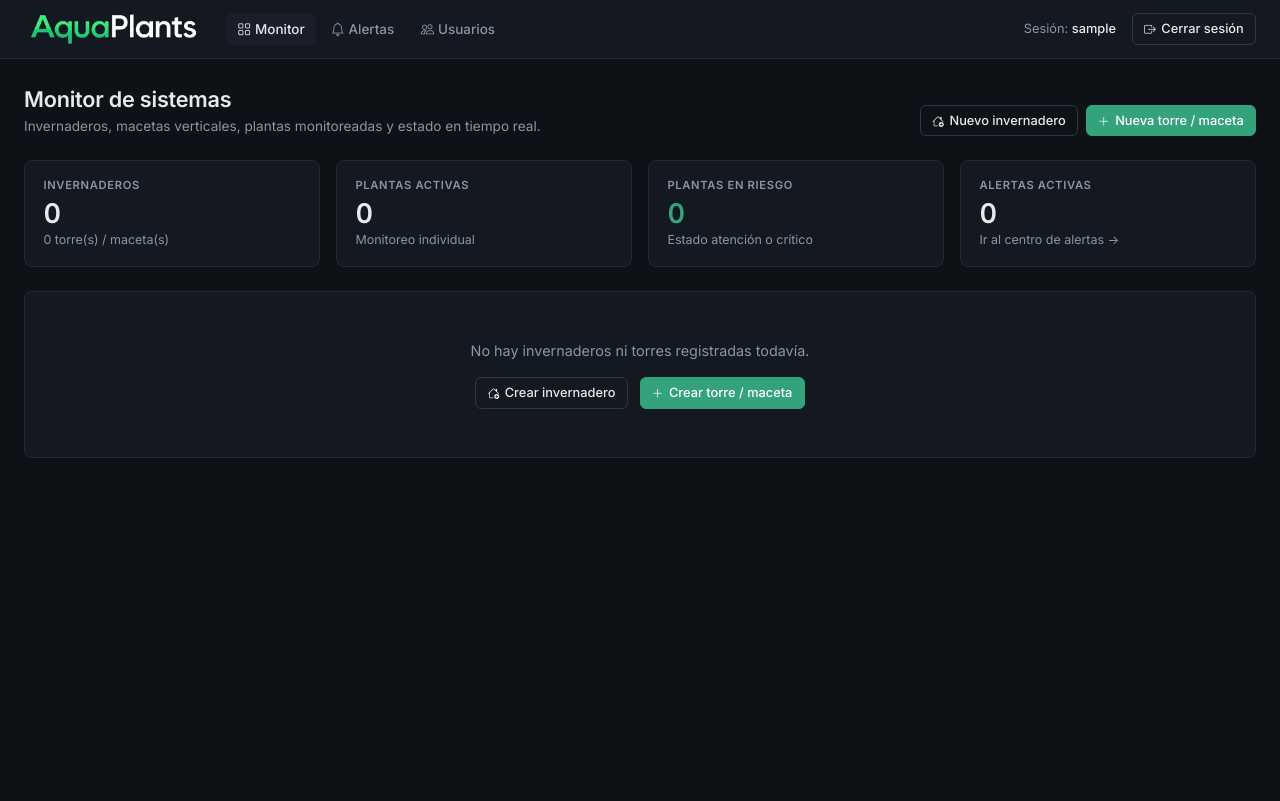
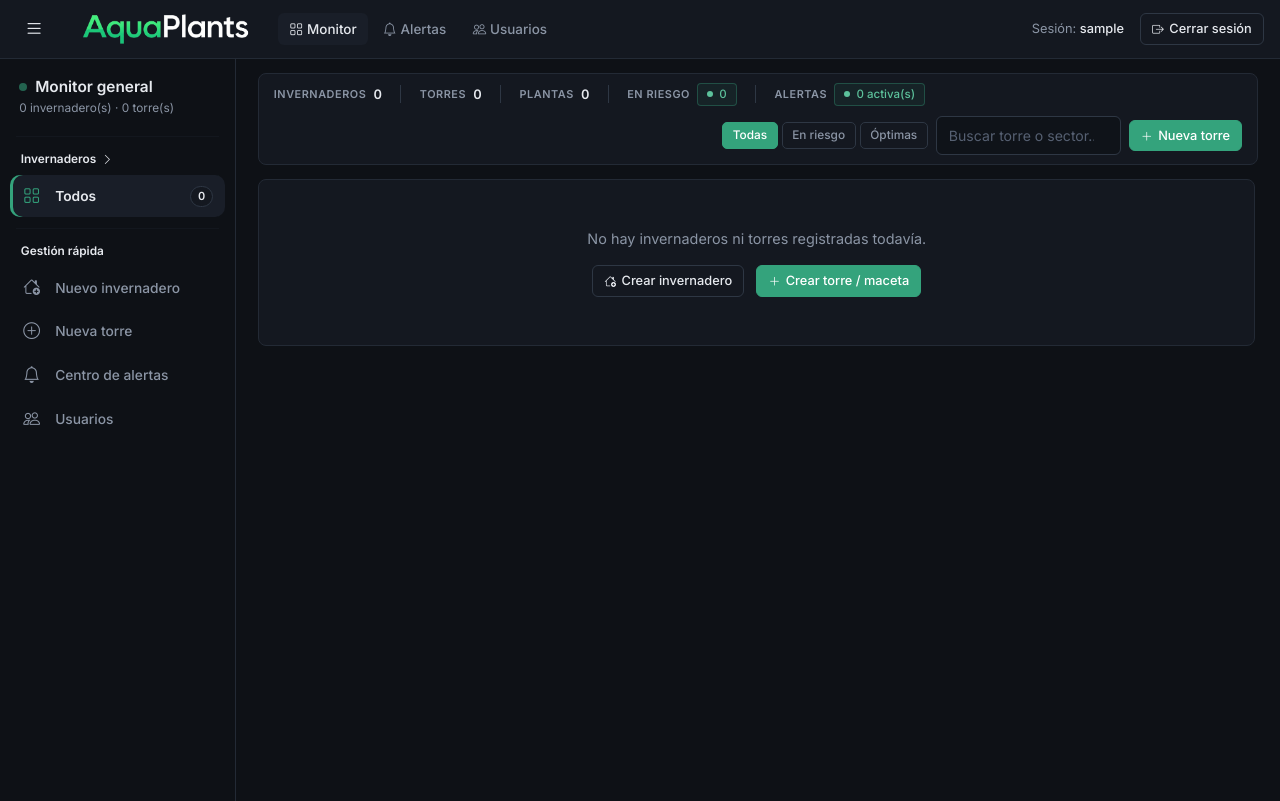
Before and after one commit to FabianIVF/AquaPlants, a Django app: page /dashboard/ in a window 1280 px wide. Before the commit the page ends 458 px from the top, so only its background shows below. Run offline with Django 4.2, Linux system fonts and the light colour scheme; the visitor is signed in with stand-in values (Sample User, id 1); data that the repository does not hold is empty.

Commit message:
Renueva Monitor de Sistemas con barra lateral estilo YouTube y tarjetas cockpit

```diff
--- /dev/null
+++ b/dashboard/templates/dashboard/_monitor_sidebar.html
@@ -0,0 +1,81 @@
+<aside class="yt-sidebar" id="yt-sidebar" aria-label="Menú lateral del monitor">
+    <!-- Identidad del monitor -->
+    <div class="yt-tower-box">
+        <div class="yt-tower-title" title="Monitor de sistemas">
+            <span class="live-dot flex-shrink-0" style="margin-right:0;"></span>
+            <span class="yt-text fw-semibold">Monitor general</span>
+        </div>
+        <div class="yt-tower-meta yt-text">
+            {{ total_invernaderos }} invernadero(s) &middot; {{ total_instalaciones }} torre(s)
+        </div>
+    </div>
+
+    <hr class="yt-divider">
+
+    <!-- Sección de filtros por invernadero estilo YouTube -->
+    <div class="yt-section">
+        <div class="yt-section-lbl yt-text">
+            <span>Invernaderos</span>
+            <i class="bi bi-chevron-right" style="font-size:0.7rem;"></i>
+        </div>
+
+        <a href="{% url 'inicio_dashboard' %}" class="yt-item {% if not filtro_inv %}active{% endif %}" title="Todos los sistemas">
+            <i class="bi bi-grid"></i>
+            <span class="yt-text flex-grow-1">Todos</span>
+            <span class="yt-count yt-text">{{ total_instalaciones }}</span>
+        </a>
+
+        {% for inv in invernaderos_filtro %}
+        <a href="{% url 'inicio_dashboard' %}?invernadero={{ inv.pk }}" class="yt-item {% if filtro_inv == inv.pk|stringformat:'s' %}active{% endif %}" title="{{ inv.nombre }}">
+            <i class="bi bi-buildings"></i>
+            <span class="yt-text flex-grow-1 text-truncate">{{ inv.nombre }}</span>
+        </a>
+        {% endfor %}
+
+        {% if tiene_sin_asignar %}
+        <a href="{% url 'inicio_dashboard' %}?invernadero=sin_asignar" class="yt-item {% if filtro_inv == 'sin_asignar' %}active{% endif %}" title="Torres independientes">
+            <i class="bi bi-diagram-2"></i>
+            <span class="yt-text">Independientes</span>
+        </a>
+        {% endif %}
+    </div>
+
+    <hr class="yt-divider">
+
+    <!-- Sección de gestión y accesos rápidos -->
+    <div class="yt-section">
+        <div class="yt-section-lbl yt-text">
+            <span>Gestión rápida</span>
+        </div>
+
+        {% if perms.telemetria.add_invernadero %}
+        <a href="{% url 'crear_invernadero' %}" class="yt-item" title="Nuevo invernadero">
+            <i class="bi bi-house-add"></i>
+            <span class="yt-text">Nuevo invernadero</span>
+        </a>
+        {% endif %}
+
+        {% if perms.telemetria.add_instalacion %}
+        <a href="{% url 'crear_instalacion' %}" class="yt-item" title="Nueva torre / maceta">
+            <i class="bi bi-plus-circle"></i>
+            <span class="yt-text">Nueva torre</span>
+        </a>
+        {% endif %}
+
+        <a href="{% url 'lista_alertas' %}" class="yt-item" title="Centro de alertas">
+            <i class="bi bi-bell"></i>
+            <span class="yt-text flex-grow-1">Centro de alertas</span>
+            {% if num_alertas > 0 %}
+            <span class="yt-count yt-text" style="border-color:rgba(212,87,79,.45);color:#e0807a;">{{ num_alertas }}</span>
+            {% endif %}
+        </a>
+
+        {% if request.user.is_superuser or perms.auth.view_user %}
+        <a href="{% url 'lista_usuarios' %}" class="yt-item" title="Usuarios y accesos">
+            <i class="bi bi-people"></i>
+            <span class="yt-text">Usuarios</span>
+        </a>
+        {% endif %}
+    </div>
+</aside>
+<div class="yt-backdrop" id="yt-backdrop"></div>
--- a/dashboard/templates/dashboard/base.html
+++ b/dashboard/templates/dashboard/base.html
@@ -381,10 +381,10 @@
 <body>
 {% block navbar %}
     <header class="app-nav">
-        <div class="{% if instalacion %}px-3{% else %}wrap{% endif %} app-nav-inner">
+        <div class="{% if instalacion or request.resolver_match.url_name == 'inicio_dashboard' %}px-3{% else %}wrap{% endif %} app-nav-inner">
             <div class="app-nav-left">
-                {% if instalacion %}
-                <button type="button" class="yt-toggle-btn" id="yt-toggle-btn" aria-label="Alternar menú de torre" title="Mostrar u ocultar menú">
+                {% if instalacion or request.resolver_match.url_name == 'inicio_dashboard' %}
+                <button type="button" class="yt-toggle-btn" id="yt-toggle-btn" aria-label="Alternar menú lateral" title="Mostrar u ocultar menú">
                     <i class="bi bi-list"></i>
                 </button>
                 {% endif %}
@@ -417,11 +417,13 @@
 {% endblock %}
 
 {% block main %}
-    <div {% if instalacion %}class="yt-shell" id="yt-shell"{% endif %}>
+    <div {% if instalacion or request.resolver_match.url_name == 'inicio_dashboard' %}class="yt-shell" id="yt-shell"{% endif %}>
         {% if instalacion %}
             {% include "dashboard/_instalacion_nav.html" %}
+        {% elif request.resolver_match.url_name == 'inicio_dashboard' %}
+            {% include "dashboard/_monitor_sidebar.html" %}
         {% endif %}
-        <main class="{% if instalacion %}yt-main{% else %}wrap app-main{% endif %} {% block main_class %}{% endblock %}">
+        <main class="{% if instalacion or request.resolver_match.url_name == 'inicio_dashboard' %}yt-main{% else %}wrap app-main{% endif %} {% block main_class %}{% endblock %}">
             {% if messages %}
                 {% for message in messages %}
                 <div class="ap-alert ap-alert-{{ message.tags|default:'success' }}" role="alert">
@@ -436,7 +438,7 @@
 {% endblock %}
 
     <script src="https://cdn.jsdelivr.net/npm/bootstrap@5.3.0/dist/js/bootstrap.bundle.min.js"></script>
-    {% if instalacion %}
+    {% if instalacion or request.resolver_match.url_name == 'inicio_dashboard' %}
     <script>
         (function () {
             const shell = document.getElementById('yt-shell');
--- a/dashboard/templates/dashboard/inicio.html
+++ b/dashboard/templates/dashboard/inicio.html
@@ -2,144 +2,114 @@
 
 {% block title %}Monitor de Sistemas — AquaPlants{% endblock %}
 
+{% block main_class %}cockpit-main{% endblock %}
+
 {% block content %}
-    <div class="page-head">
-        <div>
-            <h1>Monitor de sistemas</h1>
-            <p>Invernaderos, macetas verticales, plantas monitoreadas y estado en tiempo real.</p>
+    <!-- Barra Cockpit superior con KPIs ejecutivos y filtros -->
+    <div class="cockpit-bar">
+        <div class="cockpit-kpis">
+            <div class="cockpit-kpi">
+                <span class="cockpit-kpi-lbl">Invernaderos</span>
+                <strong class="num">{{ total_invernaderos }}</strong>
+            </div>
+            <span class="cockpit-sep"></span>
+            <div class="cockpit-kpi">
+                <span class="cockpit-kpi-lbl">Torres</span>
+                <strong class="num">{{ total_instalaciones }}</strong>
+            </div>
+            <span class="cockpit-sep"></span>
+            <div class="cockpit-kpi">
+                <span class="cockpit-kpi-lbl">Plantas</span>
+                <strong class="num">{{ total_plantas }}</strong>
+            </div>
+            <span class="cockpit-sep"></span>
+            <div class="cockpit-kpi">
+                <span class="cockpit-kpi-lbl">En riesgo</span>
+                <span class="status {% if plantas_en_riesgo > 0 %}status-err{% else %}status-ok{% endif %} num">{{ plantas_en_riesgo }}</span>
+            </div>
+            <span class="cockpit-sep"></span>
+            <div class="cockpit-kpi">
+                <span class="cockpit-kpi-lbl">Alertas</span>
+                <a href="{% url 'lista_alertas' %}" class="status {% if num_alertas > 0 %}status-err{% else %}status-ok{% endif %} num">
+                    {{ num_alertas }} activa(s)
+                </a>
+            </div>
         </div>
 
-        <div class="page-actions">
-            {% if perms.telemetria.add_invernadero %}
-            <a href="{% url 'crear_invernadero' %}" class="btn btn-ghost btn-sm">
-                <i class="bi bi-house-add"></i>Nuevo invernadero
-            </a>
-            {% endif %}
+        <div class="cockpit-controls">
+            <div class="d-flex flex-wrap gap-1" id="monitor-filtros">
+                <button type="button" class="cockpit-pill active" data-estado="todas">Todas</button>
+                <button type="button" class="cockpit-pill" data-estado="riesgo">En riesgo</button>
+                <button type="button" class="cockpit-pill" data-estado="optimo">Óptimas</button>
+            </div>
+            <input type="search" id="monitor-buscar" class="form-control form-control-sm" style="width:185px;" placeholder="Buscar torre o sector...">
             {% if perms.telemetria.add_instalacion %}
             <a href="{% url 'crear_instalacion' %}" class="btn btn-primary-ap btn-sm">
-                <i class="bi bi-plus-lg"></i>Nueva torre / maceta
+                <i class="bi bi-plus-lg"></i>Nueva torre
             </a>
             {% endif %}
         </div>
     </div>
 
-    <!-- Resumen ejecutivo -->
-    <div class="row g-3 mb-4">
-        <div class="col-6 col-md-3">
-            <div class="panel stat">
-                <div class="stat-label">Invernaderos</div>
-                <div class="stat-value">{{ total_invernaderos }}</div>
-                <div class="stat-note">{{ total_instalaciones }} torre(s) / maceta(s)</div>
-            </div>
-        </div>
-        <div class="col-6 col-md-3">
-            <div class="panel stat">
-                <div class="stat-label">Plantas activas</div>
-                <div class="stat-value">{{ total_plantas }}</div>
-                <div class="stat-note">Monitoreo individual</div>
-            </div>
-        </div>
-        <div class="col-6 col-md-3">
-            <div class="panel stat">
-                <div class="stat-label">Plantas en riesgo</div>
-                <div class="stat-value {% if plantas_en_riesgo > 0 %}t-danger{% else %}t-accent{% endif %}">{{ plantas_en_riesgo }}</div>
-                <div class="stat-note">Estado atención o crítico</div>
-            </div>
-        </div>
-        <div class="col-6 col-md-3">
-            <a href="{% url 'lista_alertas' %}" class="panel stat d-block" style="color:inherit;">
-                <div class="stat-label">Alertas activas</div>
-                <div class="stat-value {% if num_alertas > 0 %}t-danger{% endif %}">{{ num_alertas }}</div>
-                <div class="stat-note">Ir al centro de alertas &rarr;</div>
-            </a>
+    <!-- Contenedor scrollable acotado para auditar todo en una vista -->
+    <div class="cockpit-scroll" style="padding-right:0.15rem;">
+        <!-- Contenedores por Invernadero -->
+        {% for grupo in grupos_invernaderos %}
+        {% with inv=grupo.invernadero %}
+        <section class="panel mb-3 monitor-section" style="border-left: 3px solid {% if grupo.estado == 'critico' %}var(--ap-danger){% elif grupo.estado == 'atencion' %}var(--ap-warning){% elif grupo.estado == 'optimo' %}var(--ap-accent){% else %}var(--ap-border-strong){% endif %};">
+            <div class="panel-head py-2 px-3">
+                <div>
+                    <div class="d-flex flex-wrap align-items-center gap-2">
+                        <h2 class="panel-title" style="font-size:0.96rem;">
+                            <i class="bi bi-buildings me-1 t-accent"></i>{{ inv.nombre }}
+                        </h2>
+                        <span class="status {{ grupo.estado_css }}" style="font-size:0.66rem;">{{ grupo.estado_label }}</span>
+                        <span class="tag num" style="font-size:0.68rem;">{{ grupo.num_torres }} torre(s)</span>
+                        <span class="tag num" style="font-size:0.68rem;">{{ grupo.num_plantas }} planta(s)</span>
+                        {% if grupo.num_alertas > 0 %}
+                        <span class="status status-err num" style="padding:0.16rem 0.45rem;font-size:0.66rem;">{{ grupo.num_alertas }} alerta(s)</span>
+                        {% endif %}
+                        {% if inv.sector %}
+                        <span class="t-muted" style="font-size:0.75rem;">&middot; {{ inv.sector }}</span>
+                        {% endif %}
                     </div>
                 </div>
 
-    <!-- Filtro rápido por invernadero -->
-    {% if invernaderos_filtro %}
-    <div class="d-flex flex-wrap align-items-center gap-2 mb-4">
-        <span class="t-muted" style="font-size:0.8rem;"><i class="bi bi-funnel me-1"></i>Ver:</span>
-        <a href="{% url 'inicio_dashboard' %}" class="btn btn-sm {% if not filtro_inv %}btn-primary-ap{% else %}btn-ghost{% endif %}">
-            Todos
-        </a>
-        {% for inv in invernaderos_filtro %}
-        <a href="{% url 'inicio_dashboard' %}?invernadero={{ inv.pk }}" class="btn btn-sm {% if filtro_inv == inv.pk|stringformat:'s' %}btn-primary-ap{% else %}btn-ghost{% endif %}">
-            <i class="bi bi-buildings me-1"></i>{{ inv.nombre }}
-        </a>
-        {% endfor %}
-        {% if tiene_sin_asignar %}
-        <a href="{% url 'inicio_dashboard' %}?invernadero=sin_asignar" class="btn btn-sm {% if filtro_inv == 'sin_asignar' %}btn-primary-ap{% else %}btn-ghost{% endif %}">
-            Sin invernadero
-        </a>
-        {% endif %}
-    </div>
-    {% endif %}
-
-    <!-- Contenedores por Invernadero -->
-    {% for grupo in grupos_invernaderos %}
-    {% with inv=grupo.invernadero %}
-    <section class="panel mb-4" style="border-left: 3px solid {% if grupo.estado == 'critico' %}var(--ap-danger){% elif grupo.estado == 'atencion' %}var(--ap-warning){% elif grupo.estado == 'optimo' %}var(--ap-accent){% else %}var(--ap-border-strong){% endif %};">
-        <div class="panel-head">
-            <div>
-                <div class="d-flex flex-wrap align-items-center gap-2">
-                    <h2 class="panel-title" style="font-size:1.05rem;">
-                        <i class="bi bi-buildings me-1 t-accent"></i>{{ inv.nombre }}
-                    </h2>
-                    <span class="status {{ grupo.estado_css }}">{{ grupo.estado_label }}</span>
-                    <span class="tag">{{ grupo.num_torres }} torre(s)</span>
-                    <span class="tag">{{ grupo.num_plantas }} planta(s)</span>
-                    {% if grupo.num_alertas > 0 %}
-                    <span class="status status-err" style="padding:0.18rem 0.5rem;">{{ grupo.num_alertas }} alerta(s)</span>
-                    {% endif %}
-                </div>
-                {% if inv.sector or inv.descripcion %}
-                <p class="panel-sub">
-                    {% if inv.sector %}{{ inv.sector }}{% endif %}
-                    {% if inv.sector and inv.descripcion %} &middot; {% endif %}
-                    {% if inv.descripcion %}{{ inv.descripcion }}{% endif %}
-                </p>
-                {% endif %}
-            </div>
-
-            <div class="d-flex flex-wrap gap-2 align-items-center">
+                <div class="d-flex flex-wrap gap-1 align-items-center">
                     {% if perms.telemetria.add_instalacion %}
                     <a href="{% url 'crear_instalacion' %}?invernadero={{ inv.pk }}" class="btn btn-primary-ap btn-sm">
-                    <i class="bi bi-plus-lg"></i>Agregar torre aquí
+                        <i class="bi bi-plus-lg"></i>Torre aquí
                     </a>
                     {% endif %}
                     {% if perms.telemetria.change_invernadero %}
                     <a href="{% url 'editar_invernadero' inv.pk %}" class="btn btn-ghost btn-sm" title="Editar invernadero">
-                    <i class="bi bi-pencil"></i>
+                        <i class="bi bi-pencil me-0"></i>
                     </a>
                     {% endif %}
                     {% if perms.telemetria.delete_invernadero %}
                     <a href="{% url 'eliminar_invernadero' inv.pk %}" class="btn btn-ghost-danger btn-sm" title="Eliminar invernadero">
-                    <i class="bi bi-trash3"></i>
+                        <i class="bi bi-trash3 me-0"></i>
                     </a>
                     {% endif %}
                     <button class="btn btn-ghost btn-sm" type="button" data-bs-toggle="collapse" data-bs-target="#inv-{{ inv.pk }}" aria-expanded="true" title="Mostrar / ocultar torres">
-                    <i class="bi bi-chevron-expand"></i>
+                        <i class="bi bi-chevron-expand me-0"></i>
                     </button>
                 </div>
             </div>
 
             <div class="collapse show" id="inv-{{ inv.pk }}">
-            <div class="panel-body">
+                <div class="panel-body p-3">
                     {% if grupo.tarjetas %}
-                <div class="row g-3">
+                    <div class="row g-2">
                         {% for item in grupo.tarjetas %}
                             {% include "dashboard/_tarjeta_instalacion.html" %}
                         {% endfor %}
                     </div>
                     {% else %}
-                <div class="text-center py-4 t-muted">
-                    Este invernadero aún no tiene torres o macetas verticales asignadas.
+                    <div class="text-center py-3 t-muted" style="font-size:0.82rem;">
+                        Este invernadero aún no tiene torres asignadas.
                         {% if perms.telemetria.add_instalacion %}
-                    <div class="mt-2">
-                        <a href="{% url 'crear_instalacion' %}?invernadero={{ inv.pk }}" class="btn btn-ghost btn-sm">
-                            <i class="bi bi-plus-lg"></i>Agregar la primera torre
-                        </a>
-                    </div>
+                        <a href="{% url 'crear_instalacion' %}?invernadero={{ inv.pk }}" class="t-accent fw-semibold ms-1">+ Agregar primera torre</a>
                         {% endif %}
                     </div>
                     {% endif %}
@@ -149,19 +119,19 @@
         {% endwith %}
         {% endfor %}
 
-    <!-- Torres / Macetas sin invernadero asignado (retrocompatibilidad) -->
+        <!-- Torres / Macetas independientes -->
         {% if tarjetas_sin_invernadero %}
-    <section class="panel mb-4">
-        {% if grupos_invernaderos %}
-        <div class="panel-head">
+        <section class="panel mb-3 monitor-section">
+            <div class="panel-head py-2 px-3">
                 <div>
-                <h2 class="panel-title" style="font-size:1rem;">Torres independientes (sin invernadero asignado)</h2>
-                <p class="panel-sub">Puedes asignarlas a un invernadero desde Editar.</p>
+                    <h2 class="panel-title" style="font-size:0.95rem;">
+                        <i class="bi bi-diagram-2 me-1 t-muted"></i>Torres independientes (sin invernadero)
+                    </h2>
                 </div>
+                <span class="tag num" style="font-size:0.68rem;">{{ tarjetas_sin_invernadero|length }} torre(s)</span>
             </div>
-        {% endif %}
-        <div class="panel-body">
-            <div class="row g-3">
+            <div class="panel-body p-3">
+                <div class="row g-2">
                     {% for item in tarjetas_sin_invernadero %}
                         {% include "dashboard/_tarjeta_instalacion.html" %}
                     {% endfor %}
@@ -189,4 +159,45 @@
             </div>
         </div>
         {% endif %}
+    </div>
 {% endblock %}
+
+{% block scripts %}
+<script>
+    (function () {
+        const cards = Array.from(document.querySelectorAll('.monitor-card-col'));
+        const pills = document.querySelectorAll('#monitor-filtros .cockpit-pill');
+        const input = document.getElementById('monitor-buscar');
+        let filtro = 'todas';
+
+        function filtrar() {
+            const q = (input ? input.value : '').trim().toLowerCase();
+            cards.forEach(col => {
+                const matchTxt = !q || (col.dataset.texto || '').includes(q);
+                let matchEst = true;
+                if (filtro === 'riesgo') {
+                    matchEst = col.dataset.estado === 'critico' || col.dataset.estado === 'atencion';
+                } else if (filtro === 'optimo') {
+                    matchEst = col.dataset.estado === 'optimo';
+                }
+                col.style.display = (matchTxt && matchEst) ? '' : 'none';
+            });
+            document.querySelectorAll('.monitor-section').forEach(sec => {
+                const cols = sec.querySelectorAll('.monitor-card-col');
+                if (!cols.length) return;
+                const hayVisible = Array.from(cols).some(c => c.style.display !== 'none');
+                sec.style.display = hayVisible ? '' : 'none';
+            });
+        }
+
+        pills.forEach(p => {
+            p.addEventListener('click', () => {
+                filtro = p.dataset.estado;
+                pills.forEach(b => b.classList.toggle('active', b === p));
+                filtrar();
+            });
+        });
+        if (input) input.addEventListener('input', filtrar);
+    })();
+</script>
+{% endblock %}
```
Also changed, not shown: dashboard/templates/dashboard/_tarjeta_instalacion.html (+46 -39 lines). Lines whose indentation alone changed are shown as unchanged.
